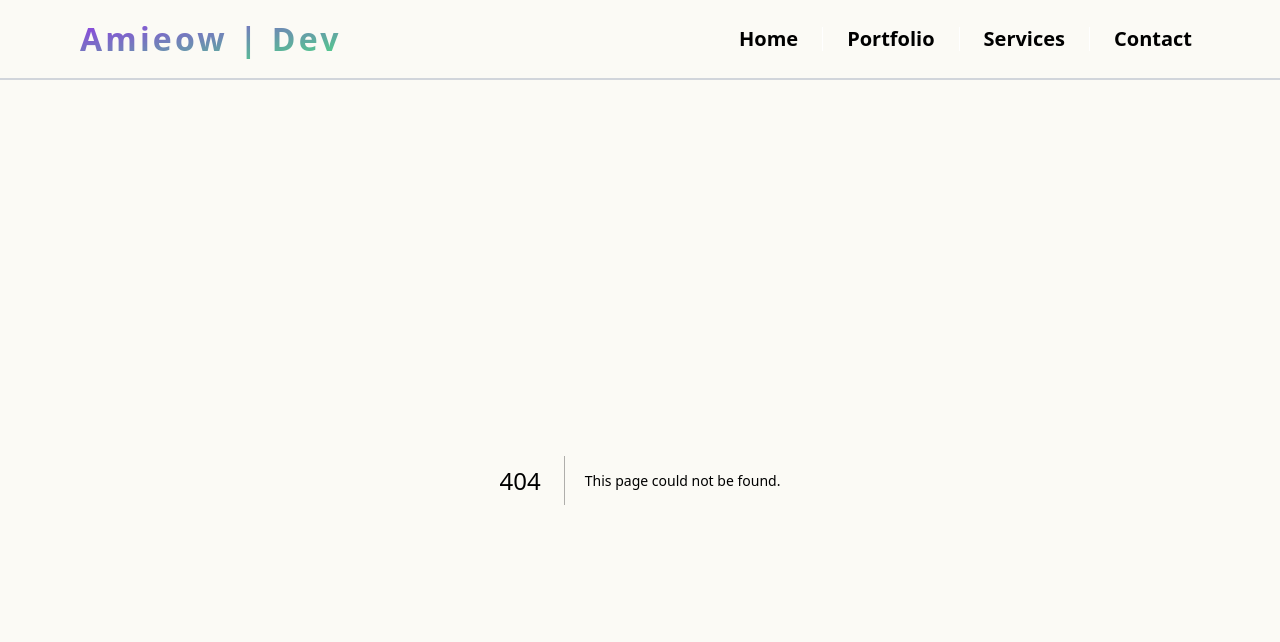
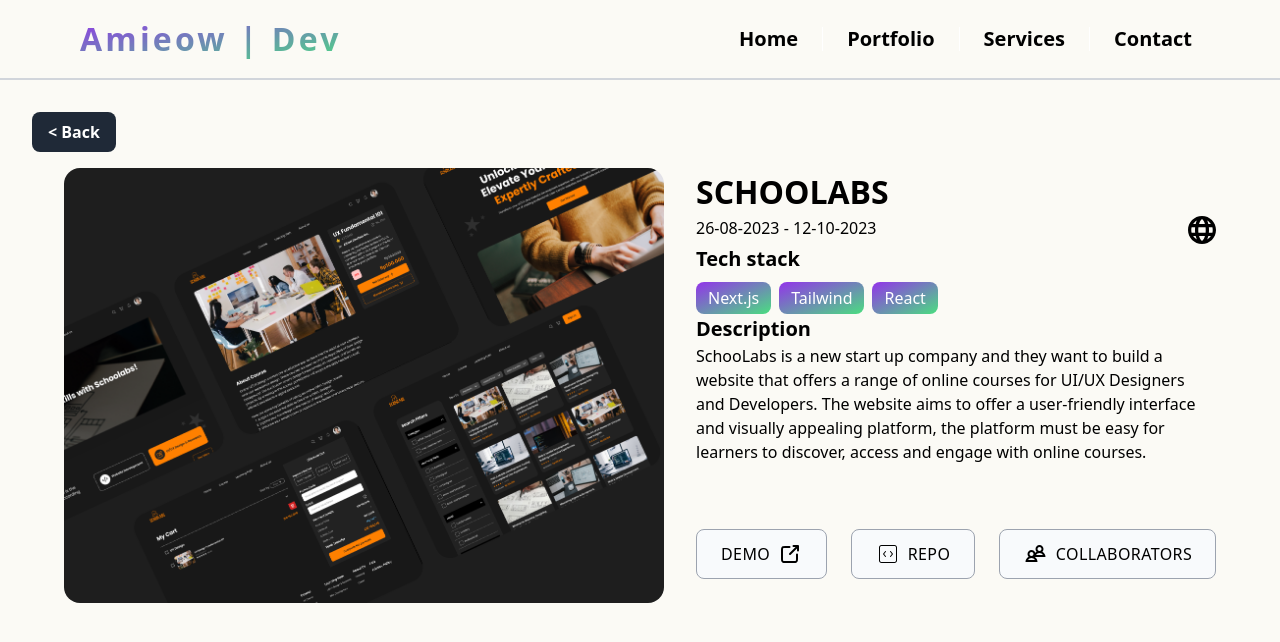
Before and after one commit to amieow/portofolio, a Next.js app: page /project in a window 1280 px wide. Before the commit this address had no page. Shown: the top 642 px of the page. Built offline with nearby package versions, Linux system fonts and the light colour scheme.

Commit message:
fix card project

```diff
--- a/app/contact/page.tsx
+++ /dev/null
@@ -1,3 +0,0 @@
-export default function page() {
-	return <div className="flex flex-col container">page</div>;
-}
--- a/app/globals.css
+++ b/app/globals.css
@@ -2,6 +2,24 @@
 @tailwind components;
 @tailwind utilities;
 
+/* width */
+::-webkit-scrollbar {
+	@apply bg-transparent z-0;
+	width: 20px;
+}
+::-webkit-scrollbar-track {
+	@apply bg-transparent;
+}
+/* Handle */
+::-webkit-scrollbar-thumb {
+	@apply bg-gradient-to-br transition-all from-purple-600 to-green-400;
+	border-radius: 10px;
+}
+
+/* Handle on hover */
+::-webkit-scrollbar-thumb:hover {
+	@apply bg-gradient-to-br transition-all from-purple-800 to-green-600;
+}
 @media screen and (max-width: 1014px) {
 	.container {
 		@apply px-10;
--- /dev/null
+++ b/app/project/page.tsx
@@ -0,0 +1,151 @@
+"use client";
+import Typography from "@/component/atoms/ui/typography";
+import PROJECT_SHOWCASE from "@/contents/Projects";
+import { formattedDateDDMMYYYY } from "@/lib/utils";
+import Image from "next/image";
+import Link from "next/link";
+import { useSearchParams } from "next/navigation";
+import React from "react";
+import webIcon from "@/public/images/icon/website-logo.svg";
+import partnerIcon from "@/public/images/icon/partner-icon.svg";
+import repoIcon from "@/public/images/icon/repository-icon.svg";
+import arrowUpRight from "@/public/images/icon/arrow-up-right.svg";
+export default function Page() {
+	const params = useSearchParams();
+	const isProjectId =
+		Number(params.get("project-key")) < PROJECT_SHOWCASE.length;
+	if (!isProjectId) {
+		return (
+			<>
+				<Typography>Not Found</Typography>
+			</>
+		);
+	}
+	const ProjectItem = PROJECT_SHOWCASE[Number(params.get("project-key"))];
+	return (
+		<section
+			id="project-mobile"
+			className="flex flex-col relative pt-14 max-lg:pb-6 p-8 rounded-3xl">
+			<div className="flex flex-col max-lg:pt-14 max-lg:pb-6 py-8 xl:p-8 rounded-3xl">
+				<Link
+					className="absolute top-8 left-8 px-4 py-2 bg-gray-800 text-white rounded-lg"
+					href={"/"}>
+					<Typography thick={"bold"}>
+						<span className="transition-all hover:translate-x-1">{`<`}</span>{" "}
+						Back
+					</Typography>
+				</Link>
+				<div className="max-lg:bg-opacity-90 gap-4 lg:gap-8 flex flex-col lg:flex-row w-full">
+					<Image
+						src={ProjectItem.thumbnail}
+						alt={ProjectItem.title}
+						width={600}
+						height={401}
+						className="w-full lg:w-[490px]  xl:w-[600px] rounded-2xl"
+					/>
+					<div className="flex flex-col w-full">
+						<Typography
+							as="h2"
+							thick={"bolder"}
+							size={"headline1"}>
+							{ProjectItem.title}
+						</Typography>
+						<div className="flex w-full justify-between">
+							<Typography>
+								{ProjectItem.dateStart
+									? `${formattedDateDDMMYYYY(ProjectItem.dateStart)} - ${
+											ProjectItem.dateEnd
+												? formattedDateDDMMYYYY(ProjectItem.dateEnd)
+												: "Present"
+									  }`
+									: "unknown time"}
+							</Typography>
+							<Typography>
+								{ProjectItem.category == "WEBSITE" ? (
+									<Image
+										src={webIcon}
+										alt="web-icon"
+										width={28}
+										height={28}
+									/>
+								) : (
+									"BOT"
+								)}
+							</Typography>
+						</div>
+						<div className="flex flex-col gap-2">
+							<Typography
+								size={"subheading2"}
+								thick={"bold"}>
+								Tech stack
+							</Typography>
+							<div className="flex gap-2 flex-wrap">
+								{ProjectItem.techStack.map((tech, index) => (
+									<Typography
+										key={index}
+										className="px-3 py-1 gradient-primary text-white rounded-lg">
+										{tech}
+									</Typography>
+								))}
+							</div>
+						</div>
+						<div>
+							<Typography
+								size={"subheading2"}
+								thick={"bold"}>
+								Description
+							</Typography>
+							<Typography>{ProjectItem.description}</Typography>
+						</div>
+						<div className="flex flex-col lg:flex-row flex-wrap gap-6 mt-8 lg:mt-auto mb-3">
+							<div className="flex max-lg:flex-col max-xl:lg:justify-between gap-6 mt-8 xl:mt-auto mb-3">
+								{ProjectItem.links?.demo && (
+									<Link
+										className="flex gap-2 border max-sm:w-full bg-slate-50 border-gray-400 px-6 py-3 hover:bg-slate-200 rounded-lg"
+										href={ProjectItem.links.demo}>
+										<Typography className="tracking-wide">DEMO</Typography>
+										<Image
+											src={arrowUpRight}
+											alt="arrow direct"
+											width={24}
+											height={24}
+										/>
+									</Link>
+								)}
+								{ProjectItem.links?.repository && (
+									<Link
+										className="flex gap-2 border max-sm:w-full bg-slate-50 border-gray-400 px-6 py-3 hover:bg-slate-200 rounded-lg"
+										href={ProjectItem.links.repository}>
+										<Image
+											src={repoIcon}
+											alt="repo icon"
+											width={24}
+											height={24}
+										/>
+										<Typography className="tracking-wide">REPO</Typography>
+									</Link>
+								)}
+
+								{ProjectItem.links?.collaborators && (
+									<Link
+										className="flex gap-2 border max-sm:w-full bg-slate-50 border-gray-400 px-6 py-3 hover:bg-slate-200 rounded-lg"
+										href={ProjectItem.links.collaborators}>
+										<Image
+											src={partnerIcon}
+											alt="partner icon"
+											width={24}
+											height={24}
+										/>
+										<Typography className=" tracking-wide">
+											COLLABORATORS
+										</Typography>
+									</Link>
+								)}
+							</div>
+						</div>
+					</div>
+				</div>
+			</div>
+		</section>
+	);
+}
--- a/component/atoms/ui/alert-dialog.tsx
+++ b/component/atoms/ui/alert-dialog.tsx
@@ -88,7 +88,10 @@ const AlertDialogDescription = React.forwardRef<
 >(({ className, ...props }, ref) => (
 	<AlertDialogPrimitive.Description
 		ref={ref}
-		className={cn("text-sm text-gray-500 dark:text-gray-400", className)}
+		className={cn(
+			"text-sm text-gray-500 overflow-scroll dark:text-gray-400",
+			className,
+		)}
 		{...props}
 	/>
 ));
--- a/component/molecules/CardProject.tsx
+++ b/component/molecules/CardProject.tsx
@@ -8,6 +8,7 @@ import partnerIcon from "@/public/images/icon/partner-icon.svg";
 import repoIcon from "@/public/images/icon/repository-icon.svg";
 import arrowUpRight from "@/public/images/icon/arrow-up-right.svg";
 import clsx from "clsx";
+import { useMediaQuery } from "react-responsive";
 import {
 	AlertDialog,
 	AlertDialogCancel,
@@ -42,7 +43,7 @@ export default function CardProject({
 	const params = useSearchParams();
 	const isProjectId = params.get("project-key") == index.toString();
 	const [open, setOpen] = React.useState(false);
-
+	const isMobile = useMediaQuery({ query: "(min-width: 1280px)" });
 	const ProjectItem: ProjectTypes = {
 		thumbnail,
 		title,
@@ -58,10 +59,10 @@ export default function CardProject({
 		dateEnd,
 	};
 	useEffect(() => {
-		if (isProjectId) {
+		if (isProjectId && !isMobile) {
 			setOpen(true);
 		}
-	}, [isProjectId]);
+	}, [isProjectId, isMobile]);
 
 	// Gunakan objek 'project' sesuai kebutuhan Anda dalam komponen ini
 
@@ -69,20 +70,29 @@ export default function CardProject({
 		<AlertDialog open={open}>
 			<AlertDialogTrigger asChild>
 				<Link
-					href={{
+					href={
+						isMobile
+							? {
 									pathname: "/",
 									query: {
 										"project-key": index.toString(),
 									},
-					}}
+							  }
+							: {
+									pathname: "/project",
+									query: {
+										"project-key": index.toString(),
+									},
+							  }
+					}
 					className={clsx(
-						"w-full sm:w-1/2 md:w-96 lg:w-1/3 relative shadow-xl p-1 rounded-xl",
+						"w-full sm:w-[46%] lg:w-1/3 relative shadow-xl p-1 rounded-xl",
 						className,
 					)}
 					{...otherProps}>
 					<div className="h-full border-2 border-gray-200 border-opacity-60 rounded-lg overflow-hidden">
 						<div
-							onClick={() => setOpen((prev) => !prev)}
+							onClick={() => isMobile && setOpen((prev) => !prev)}
 							className="relative group w-fit h-fit overflow-hidden">
 							<Image
 								className=" transition group-hover:cursor-pointer w-full h-fit group-hover:scale-110 object-cover object-center"
@@ -96,7 +106,7 @@ export default function CardProject({
 						<div className="px-4 py-2 bg-indigo-100 shadow-xl dark:bg-tertiary">
 							<Typography
 								as="h3"
-								onClick={() => setOpen((prev) => !prev)}
+								onClick={() => isMobile && setOpen((prev) => !prev)}
 								className=" text-lg font-medium mb-3 hover:text-blue-500 hover:underline hover:cursor-pointer">
 								{ProjectItem.title}
 							</Typography>
@@ -111,20 +121,25 @@ export default function CardProject({
 			</AlertDialogTrigger>
 			<AlertDialogPortal>
 				<AlertDialogOverlay onClick={() => setOpen(false)} />
-				<AlertDialogContent className=" bg-transparent p-3 sm:p-3 lg:px-6 border-none">
-					<div className="bg-white max-lg:overflow-y-scroll flex flex-col relative max-lg:pt-14 max-lg:pb-6 p-8 rounded-3xl">
+				<AlertDialogContent className=" p-3 sm:p-3 lg:px-6 bg-transparent border-none">
+					<div className="bg-white flex flex-col relative max-lg:pt-14 max-lg:pb-6 p-8 rounded-3xl">
+						<Link
+							className="text-black  text-xl bg-transparent absolute top-5 right-5 px-4"
+							href={"/"}>
 							<AlertDialogCancel
 								onClick={() => setOpen(false)}
-							className="text-black max-lg:bg-black max-lg:text-white  text-xl bg-transparent absolute top-5 right-5 px-4">
+								className=" max-lg:text-white">
 								x
 							</AlertDialogCancel>
-						<div className="bg-white max-lg:bg-opacity-90 gap-4 lg:gap-8 flex flex-col lg:flex-row w-full">
+						</Link>
+
+						<div className="bg-white group max-lg:bg-opacity-90 overflow-hidden gap-4 lg:gap-8 flex flex-col lg:flex-row w-full">
 							<Image
 								src={ProjectItem.thumbnail}
 								alt={ProjectItem.title}
 								width={600}
 								height={401}
-								className="w-full lg:w-[600px] rounded-2xl"
+								className="w-full transition-transform transform-gpu lg:w-[600px] rounded-2xl"
 							/>
 							<div className="flex flex-col w-full">
 								<Typography
@@ -181,7 +196,7 @@ export default function CardProject({
 									<Typography>{ProjectItem.description}</Typography>
 								</div>
 								<div className="flex flex-col lg:flex-row flex-wrap gap-6 mt-8 lg:mt-auto mb-3">
-									<div className="flex flex-col max-lg:hidden flex-wrap gap-6 mt-8 lg:mt-auto mb-3">
+									<div className="flex max-lg:hidden gap-6 mt-8 lg:mt-auto mb-3">
 										{ProjectItem.links?.demo && (
 											<Link
 												className="flex gap-2 border max-sm:w-full bg-slate-50 border-gray-400 px-6 py-3 hover:bg-slate-200 rounded-lg"
@@ -225,63 +240,6 @@ export default function CardProject({
 											</Link>
 										)}
 									</div>
-									<AlertDialog>
-										<AlertDialogTrigger>
-											<Typography className="flex gap-2 items-center w-full lg:hidden border max-sm:w-full bg-slate-50 border-gray-400 px-6 py-3 hover:bg-slate-200 rounded-lg">
-												LInks
-											</Typography>
-										</AlertDialogTrigger>
-										<AlertDialogContent className="rounded-3xl px-4 py-2">
-											<div className="flex flex-col lg:hidden flex-wrap gap-6 mt-8 lg:mt-auto mb-3">
-												{ProjectItem.links?.demo && (
-													<Link
-														className="flex gap-2 border max-sm:w-full bg-slate-50 border-gray-400 px-6 py-3 hover:bg-slate-200 rounded-lg"
-														href={ProjectItem.links.demo}>
-														<Typography className="tracking-wide">
-															DEMO
-														</Typography>
-														<Image
-															src={arrowUpRight}
-															alt="arrow direct"
-															width={24}
-															height={24}
-														/>
-													</Link>
-												)}
-												{ProjectItem.links?.repository && (
-													<Link
-														className="flex gap-2 border max-sm:w-full bg-slate-50 border-gray-400 px-6 py-3 hover:bg-slate-200 rounded-lg"
-														href={ProjectItem.links.repository}>
-														<Image
-															src={repoIcon}
-															alt="repo icon"
-															width={24}
-															height={24}
-														/>
-														<Typography className="tracking-wide">
-															REPO
-														</Typography>
-													</Link>
-												)}
-
-												{ProjectItem.links?.collaborators && (
-													<Link
-														className="flex gap-2 border max-sm:w-full bg-slate-50 border-gray-400 px-6 py-3 hover:bg-slate-200 rounded-lg"
-														href={ProjectItem.links.collaborators}>
-														<Image
-															src={partnerIcon}
-															alt="partner icon"
-															width={24}
-															height={24}
-														/>
-														<Typography className=" tracking-wide">
-															COLLABORATORS
-														</Typography>
-													</Link>
-												)}
-											</div>
-										</AlertDialogContent>
-									</AlertDialog>
 								</div>
 							</div>
 						</div>
--- a/component/organisme/header.tsx
+++ b/component/organisme/header.tsx
@@ -14,6 +14,7 @@ import Logo from "./logo";
 import Navigation from "./navigation";
 import { MobileMenuHeader } from "./mobileMenu";
 import { NAVBAR_MENU } from "@/contents/Navigation";
+import { cn } from "@/lib/utils";
 export default function Header({
 	rootRef,
 }: {
@@ -51,7 +52,7 @@ export default function Header({
 					<SheetTrigger
 						className="md:hidden cursor-pointer"
 						asChild>
-						<MenuIcon className="text-white" />
+						<MenuIcon className={cn({ "text-white": isScrolledDown })} />
 					</SheetTrigger>
 					<SheetContent>
 						<SheetTitle asChild>
--- a/contents/Navigation.ts
+++ b/contents/Navigation.ts
@@ -5,15 +5,15 @@ const NAVBAR_MENU = [
 	},
 	{
 		title: "Portfolio",
-		link: "#portofolio",
+		link: "/#portofolio",
 	},
 	{
 		title: "Services",
-		link: "#services",
+		link: "/#services",
 	},
 	{
 		title: "Contact",
-		link: "#contact",
+		link: "/#contact",
 	},
 ];
 
--- a/package.json
+++ b/package.json
@@ -24,6 +24,7 @@
     "next": "14.0.3",
     "react": "^18",
     "react-dom": "^18",
+    "react-responsive": "^9.0.2",
     "swiper": "^11.0.7",
     "tailwind-merge": "^2.0.0",
     "tailwindcss-animate": "^1.0.7"
```
Also changed, not shown: 1 other file (tests, documents, lock files or other folders). Lines whose indentation alone changed are shown as unchanged.
